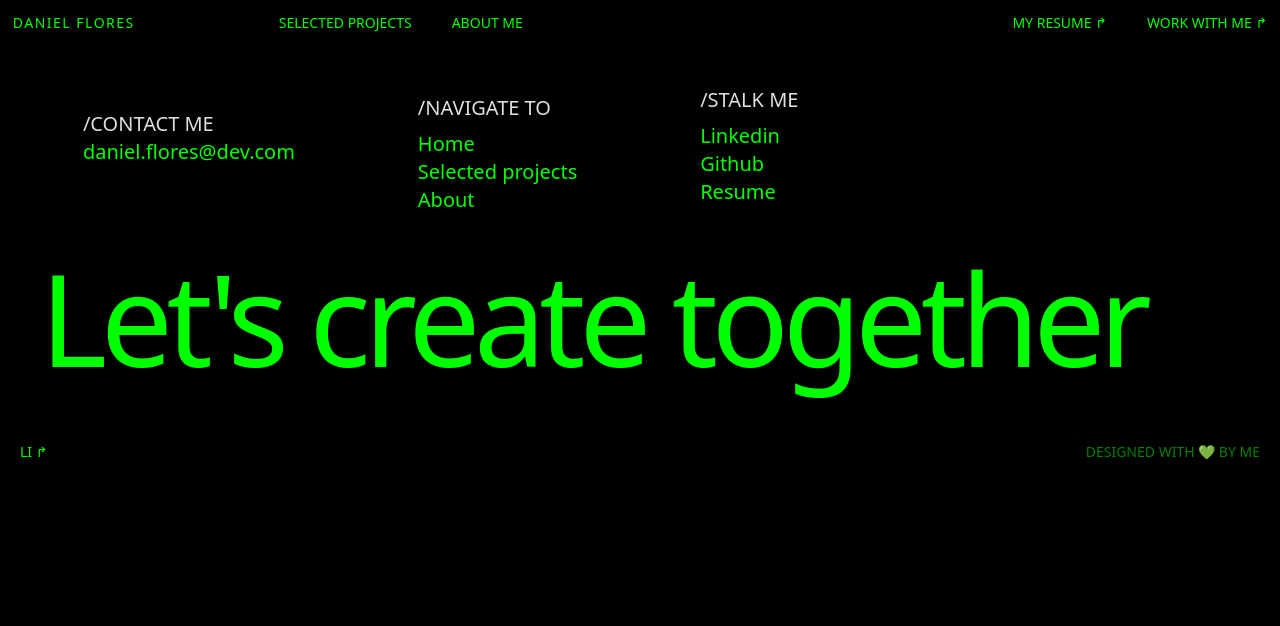
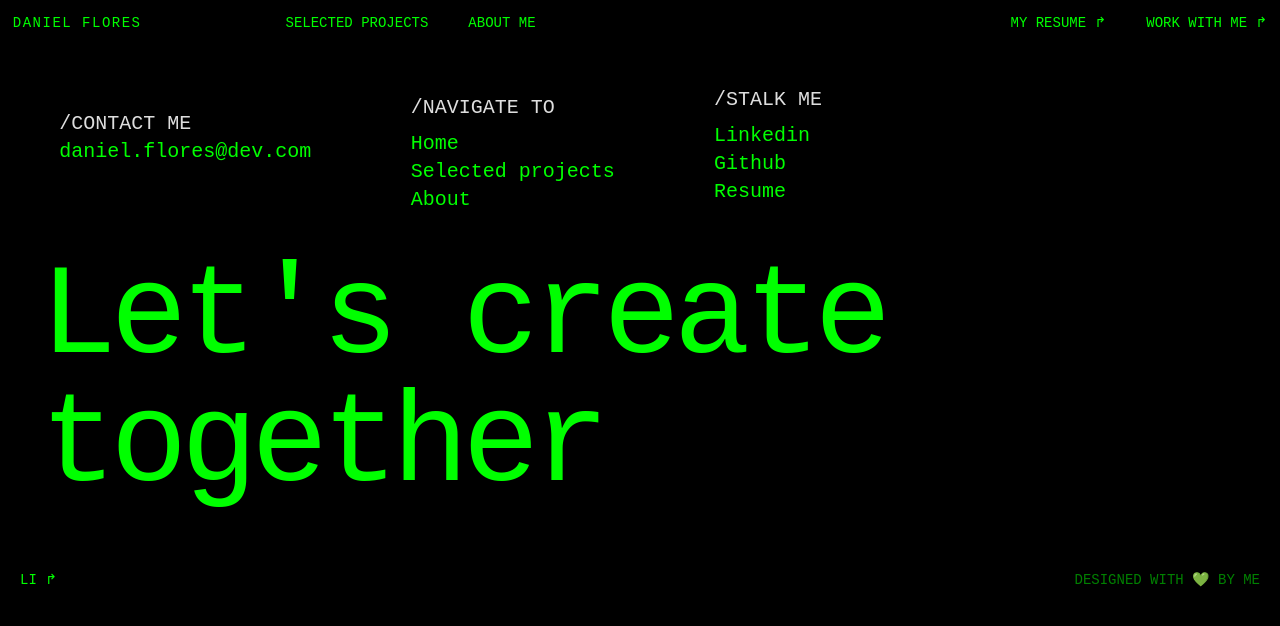
Before and after one commit to Devnielote/web-portfolio, a React (Vite) app: page /about in a window 1280 px wide. Shown: the top 626 px of the page. Built offline with nearby package versions, Linux system fonts and the light colour scheme.

Commit message:
styles: add font family and delete top property

```diff
--- a/src/index.css
+++ b/src/index.css
@@ -41,6 +41,7 @@
     margin: 0;
     min-height: 100vh;
     background-color: var(--terminal-black);
+    font-family: var(--font-terminal);
   }
 
   h1 {
@@ -134,7 +135,6 @@
 
     .mobile_nav {
       position: absolute;
-      top: -400px;
       left: 50%;
       transform: translateX(-50%);
       background-color: var(--gray-screen);
```
